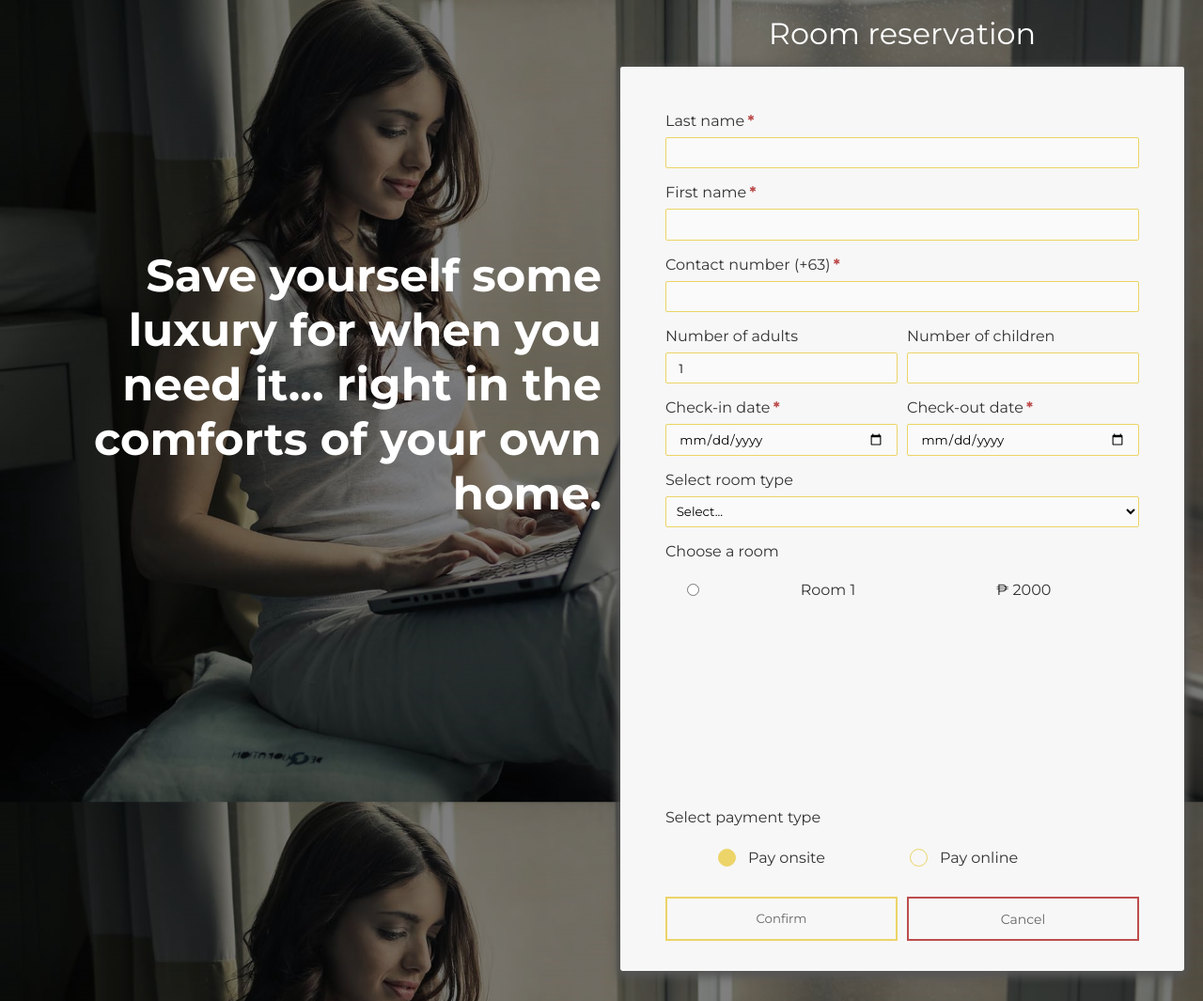
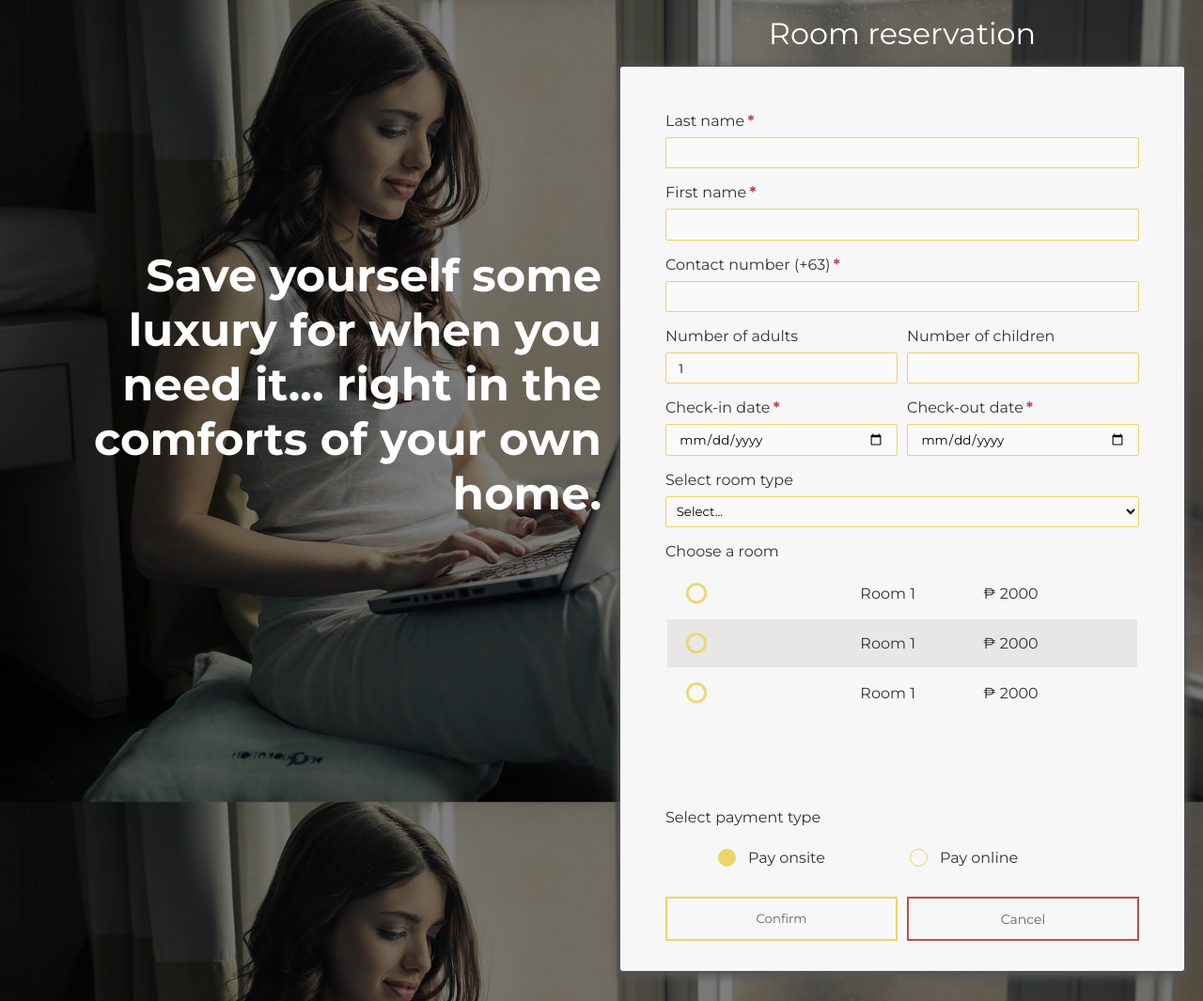
Before and after one commit to jakerhenier/Hotel-Registration, a PHP site: page /reservation.php in a window 1280 px wide. Shown: the whole page at 94% size. Run offline with PHP 8.4, Linux system fonts and the light colour scheme.

Commit message:
Checkmark addition

```diff
--- a/css/reservation.css
+++ b/css/reservation.css
@@ -143,14 +143,63 @@ select {
 
 .roomList table {
     width: 100%;
+    text-align: center;
+    border: none;
 }
 
+table#rooms tr {
+    border: 0;
+}
+
+table#rooms tr td {
+    border: none;
+    padding: 0;
+}
+
+table#rooms tr td:nth-child(1) {
+    width: 100%;
+}
+
+table#rooms tr td label {
+    padding: 0;
+    margin: 0;
+}
+
+table#rooms tr:hover {
+    background-color: rgb(255, 249, 221);;
+}
+
+div.itemstat {
+    float: left;
+    width: 30px;
+    height: 30px;
+    margin: .6em 1em;
+    background-image: url('../images/bullet.png');
+    background-position: center;
+    background-size: cover;
+}
+
+table input:checked + div.itemstat {
+    background-image: url('../images/check.png');
+}
+
+div.labels {
+    float: right;
+    width: 80%;
+    padding: 1em 0;
+}
+
+div.labels label:nth-child(1) {
+    padding-right: 5em;
+}
+
+/*
 .roomList form table label {
     width: 100%;
 }
 
 .roomList form table label input {
-    display: b;
+    display: block;
 }
 
 .roomList form table input:checked ~ tr {
@@ -162,7 +211,7 @@ select {
     border: none;
     text-align: center;
     cursor: pointer;
-}
+} */
 
 .roomList table label tr {
     cursor: pointer;
--- a/reservation.php
+++ b/reservation.php
@@ -62,10 +62,62 @@
                             <div class = "roomList">
                                 <table id="rooms">
                                     <tr>
-                                        <td><input value="1" type="radio" name="roomNo" id="roomNo"></td>
+                                        <td>
+                                            <label>
+                                                <input value="1" type="radio" name="roomNo" id="roomNo">
+                                                <div class = "itemstat"></div>
+
+                                                <div class = "labels">
+                                                    <label for="roomNo">Room 1 &emsp;&emsp;&emsp;&emsp; ₱ 2000</label>
+                                                </div>
+                                            </label>
+                                        </td>
+                                    </tr>
+                                    <tr>
+                                        <td>
+                                            <label>
+                                                <input value="1" type="radio" name="roomNo" id="roomNo">
+                                                <div class = "itemstat"></div>
+
+                                                <div class = "labels">
+                                                    <label for="roomNo">Room 1 &emsp;&emsp;&emsp;&emsp; ₱ 2000</label>
+                                                </div>
+                                            </label>
+                                        </td>
+                                    </tr>
+                                    <tr>
+                                        <td>
+                                            <label>
+                                                <input value="1" type="radio" name="roomNo" id="roomNo">
+                                                <div class = "itemstat"></div>
+
+                                                <div class = "labels">
+                                                    <label for="roomNo">Room 1 &emsp;&emsp;&emsp;&emsp; ₱ 2000</label>
+                                                </div>
+                                            </label>
+                                        </td>
+                                    </tr>
+                                    <!--
+                                    <tr>
+                                        <td>
+                                            <label>
+                                                <input value="1" type="radio" name="roomNo" id="roomNo">
+                                                <div class = "itemstat"></div>
+                                            </label>
+                                        </td>
                                         <td><label for="roomNo">Room 1</label></td>
                                         <td><label for="roomNo">₱ 2000</label></td>
                                     </tr>
+                                    <tr>
+                                        <td>
+                                            <label>
+                                                <input value="1" type="radio" name="roomNo" id="roomNo">
+                                                <div class = "itemstat"></div>
+                                            </label>
+                                        </td>
+                                        <td><label for="roomNo">Room 1</label></td>
+                                        <td><label for="roomNo">₱ 2000</label></td>
+                                    </tr> -->
                                 </table>
                             </div>
                         </div>
```
Also changed, not shown: images/bullet.png (added), images/check.png (added).
